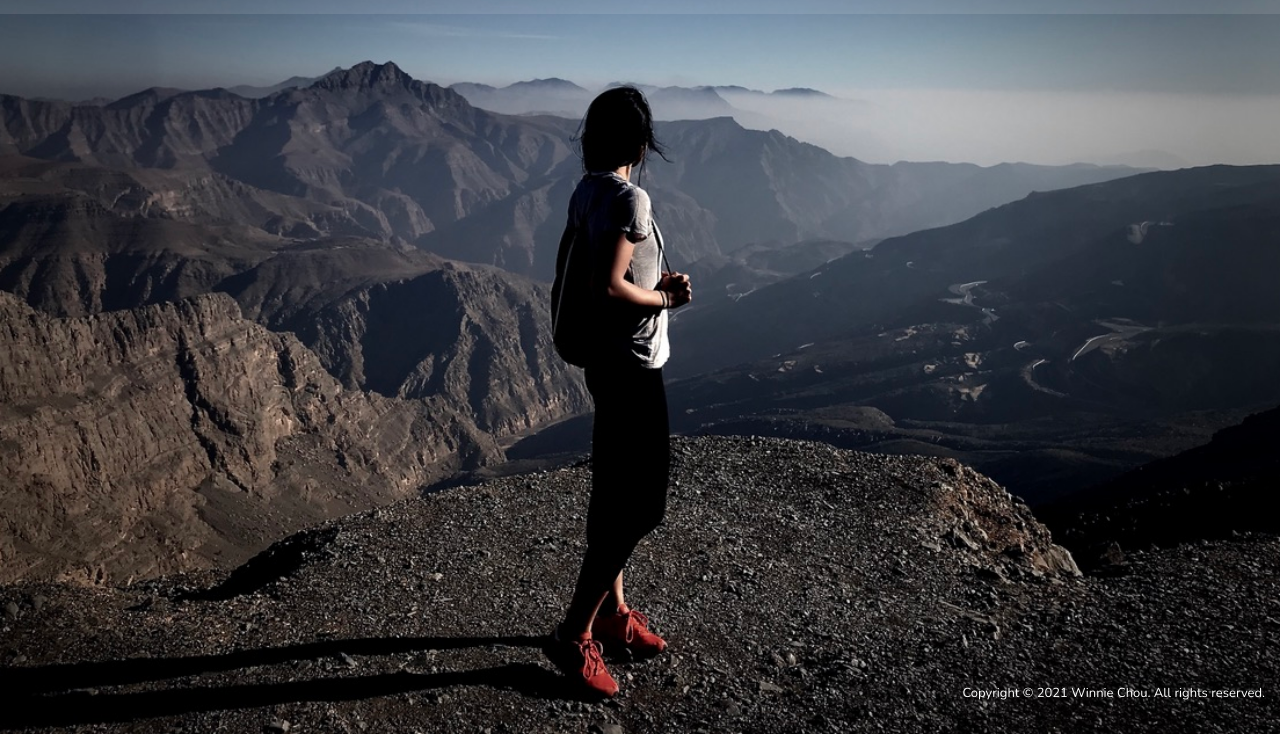
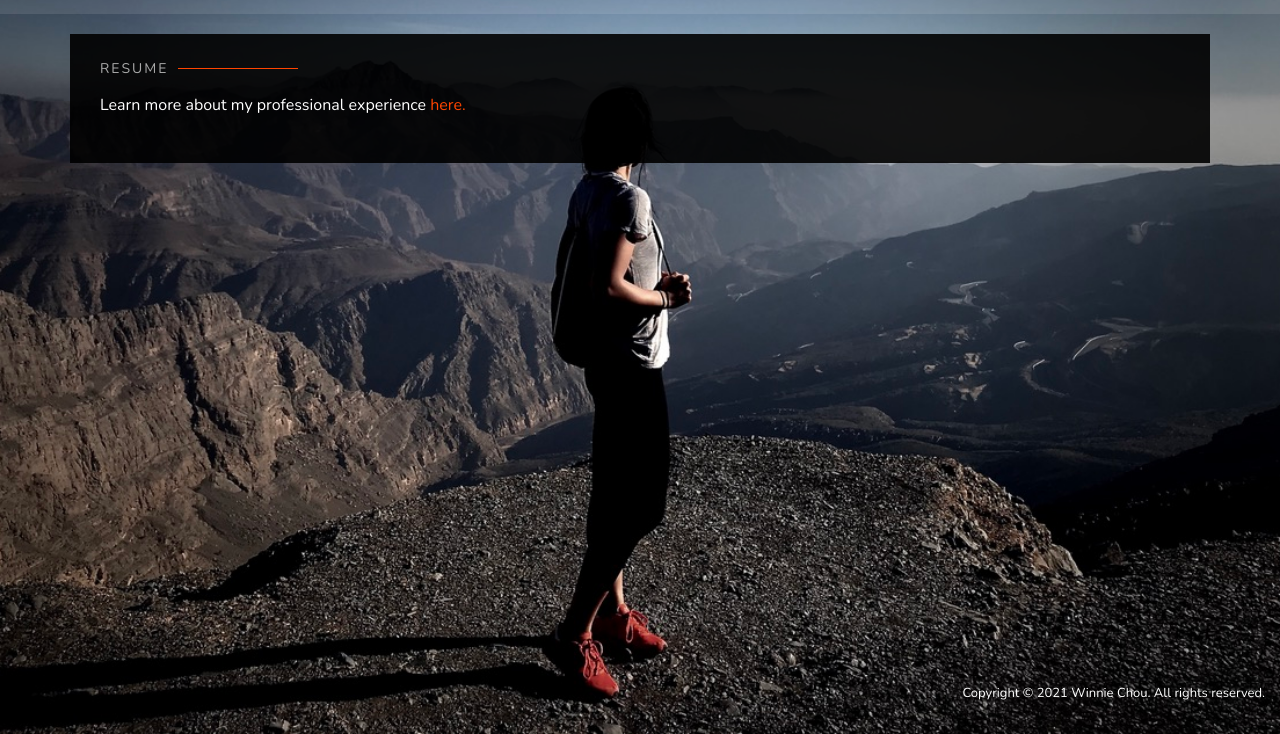
Before and after one commit to Win-C/personal-website, a plain HTML site: page index.html in a window 1280 px wide. Both pictures are taken after a click on the link "Resume". Shown: the part 66-800 px from the top of the page. Drawn offline with nearby package versions, Linux system fonts and the light colour scheme.

Commit message:
added resume pdf link to download

```diff
--- a/index.html
+++ b/index.html
@@ -136,7 +136,20 @@
 
     <!--------------------------------- .resume ------------------------------->
     <section id="resume" class="resume">
+        <div class="container">
 
+            <div class="section-title">
+              <h2>Resume</h2>
+            </div>
+            <div class="row">
+                <div class="col-lg-12">
+                    <p>
+                        Learn more about my professional experience
+                        <a href="assets/resume/resume.pdf" width="400" height="500" download">here.</a>
+                    </p>
+                </div>
+            </div>
+          </div>
     </section>
     <!------------------------------ end of resume ---------------------------->
 
```
Also changed, not shown: 1 other file.
